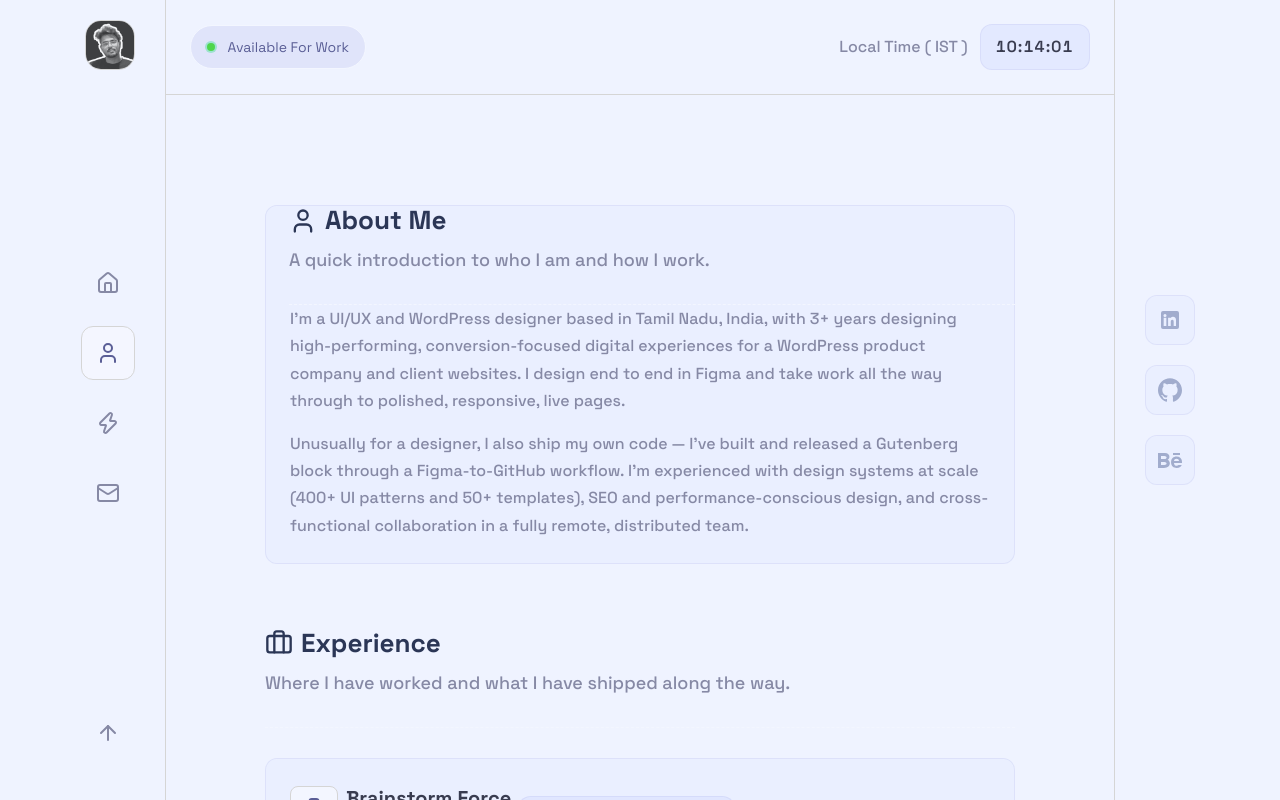
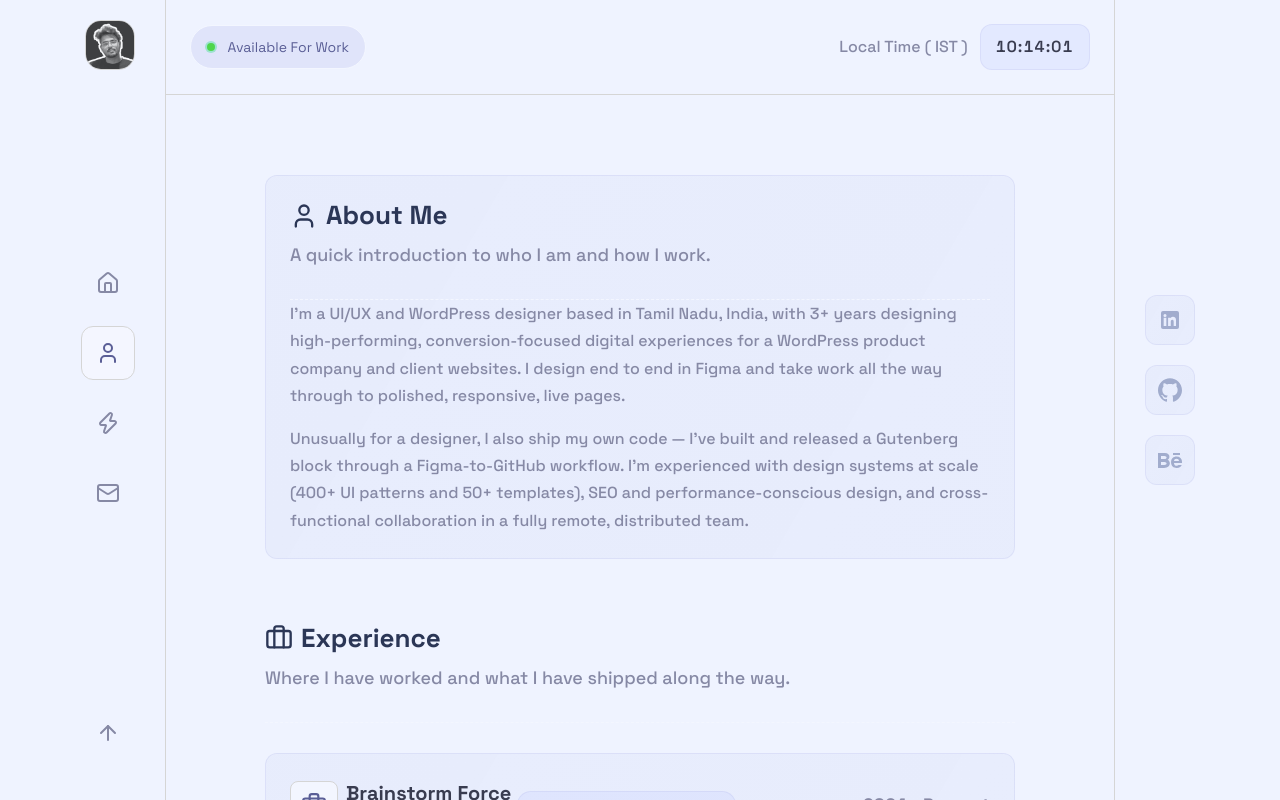
Before and after one commit to Dhanush-U/dhanush-portfolio, a Next.js app: page /about in a window 1280 px wide. Shown: the top 800 px of the page. Built offline with nearby package versions, Linux system fonts and the light colour scheme; no server answers.

Commit message:
About fixes

```diff
--- a/app/(pages)/about/_components/about-client.tsx
+++ b/app/(pages)/about/_components/about-client.tsx
@@ -132,14 +132,13 @@ export default function AboutSection() {
     <div className='space-y-16'>
       {/* About Me */}
       <section className='space-y-7.5'>
-        <div className='pl-6'>
+        <div className='bg-very-dark-gray border-dark-gray-3 rounded-xl border p-6'>
           <SectionHeading
             title='About Me'
             description='A quick introduction to who I am and how I work.'
             icon={<User size={28} />}
           />
-        </div>
-        <div className='bg-very-dark-gray border-dark-gray-3 space-y-4 rounded-xl border p-6'>
+          <div className='space-y-4 pt-6'>
             {ABOUT_PARAGRAPHS.map((paragraph, index) => (
               <p
                 key={index}
@@ -148,6 +147,7 @@ export default function AboutSection() {
                 {paragraph}
               </p>
             ))}
+          </div>
         </div>
       </section>
 
--- a/styles/globals.css
+++ b/styles/globals.css
@@ -216,3 +216,8 @@ html {
 .btn-animate:hover {
   color: #0c0c0d;
 }
+
+/* --- subtle sheen on card boxes (delete this whole block to revert) --- */
+.bg-very-dark-gray {
+    background-image: linear-gradient(120deg, #7b7b7b05 0%, #33333303  100%);
+}
```
Lines whose indentation alone changed are shown as unchanged.
